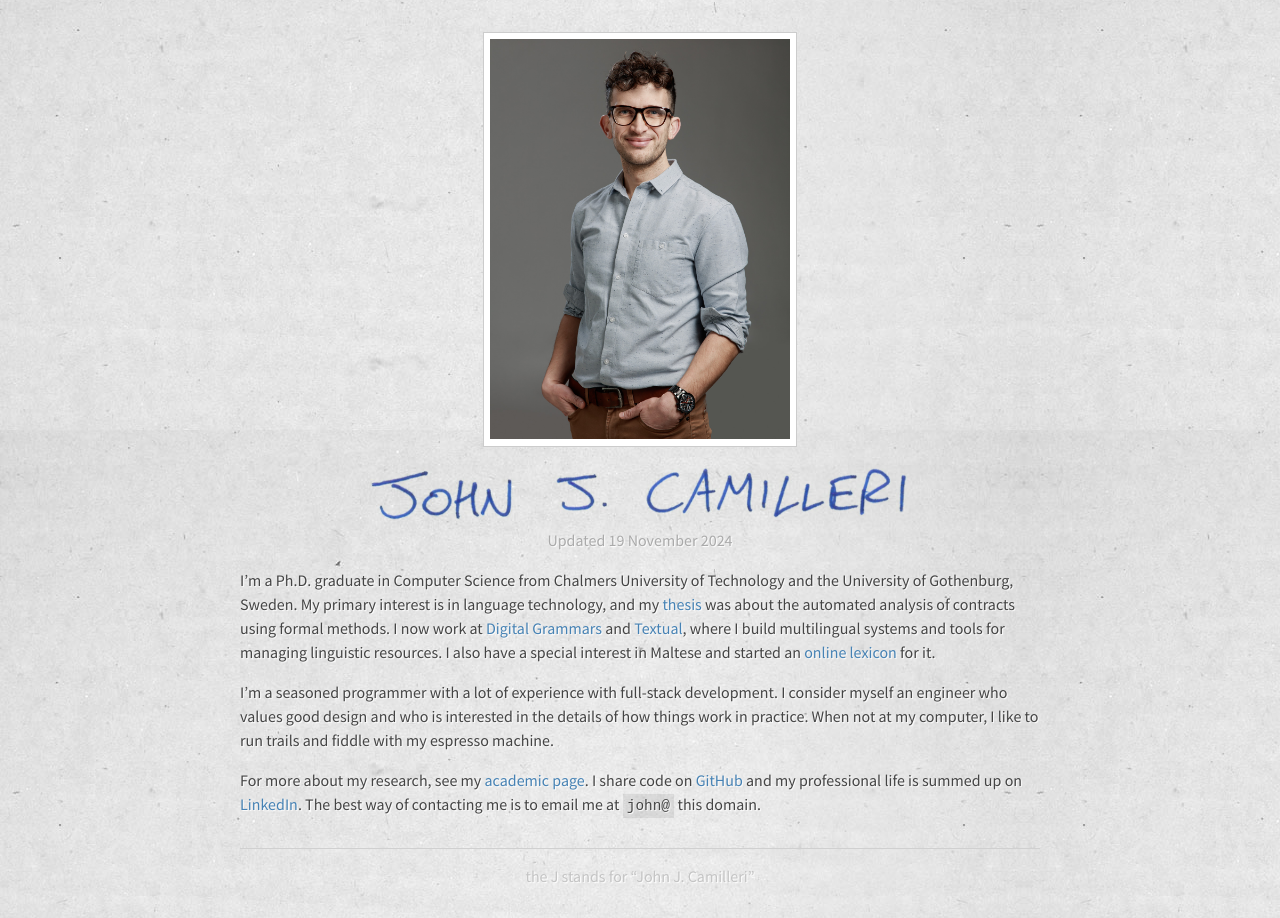
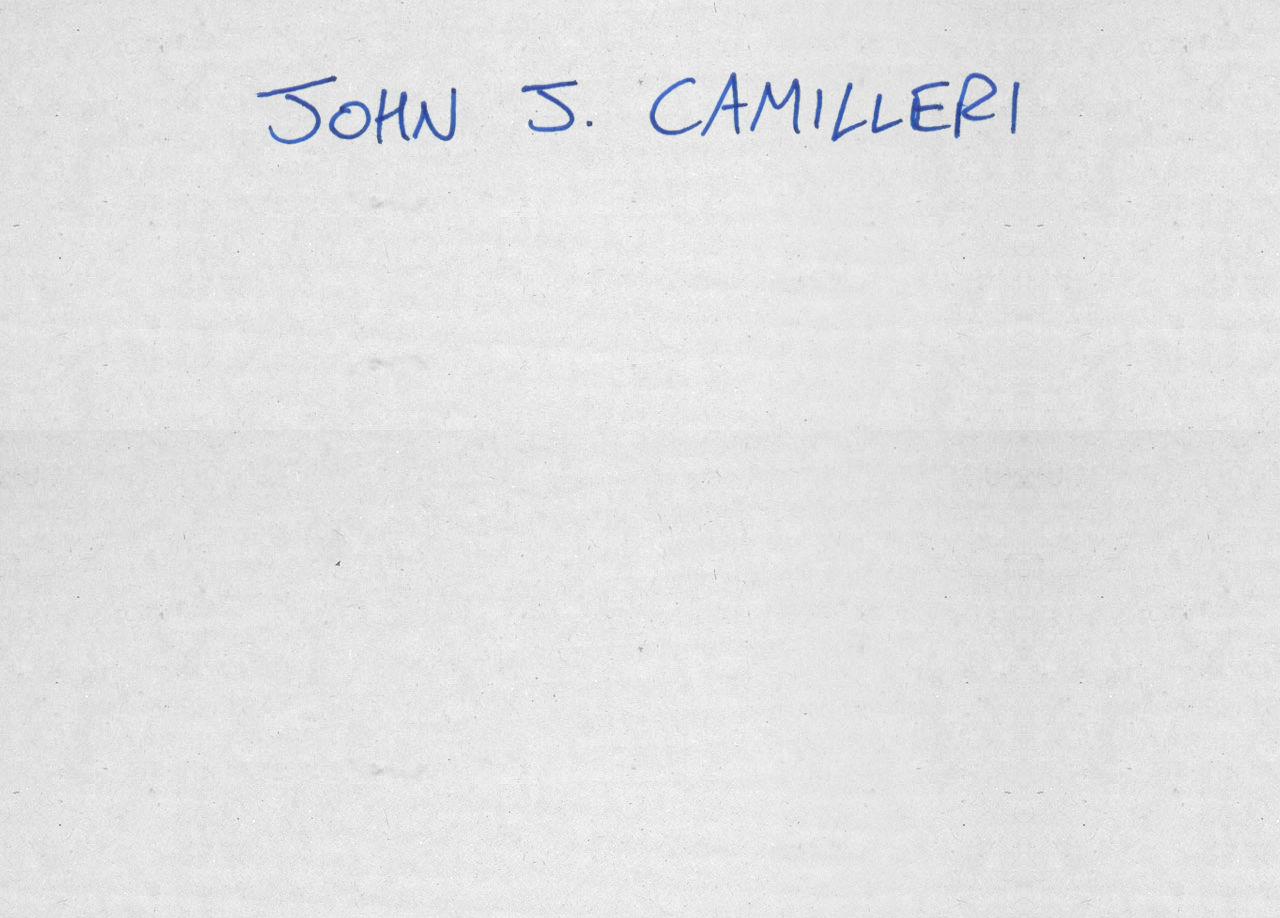
Before and after one commit to johnjcamilleri/johnjcamilleri.github.io, a Jekyll site: the page built from index.md, in a window 1280 px wide. Built offline with Jekyll 4.4.1, drawn with Linux system fonts in a browser that asks for light colours.

Commit message:
Make index minimal

```diff
--- a/index.md
+++ b/index.md
@@ -1,21 +1,5 @@
 ---
-layout: default
+layout: plain
 ---
 
-{: .updated}
-Updated {{ site.time | date: "%d %B %Y" }}
-
-I'm a Ph.D. graduate in Computer Science from Chalmers University of Technology and the University of Gothenburg, Sweden.
-My primary interest is in language technology, and my [thesis](http://hdl.handle.net/2077/53815) was about the automated analysis of contracts using formal methods.
-I now work at [Digital Grammars](https://www.digitalgrammars.com) and [Textual](https://textual.ai/),
-where I build multilingual systems and tools for managing linguistic resources.
-I also have a special interest in Maltese and started an [online lexicon](https://mlrs.research.um.edu.mt/resources/gabra/) for it.
-
-I'm a seasoned programmer with a lot of experience with full-stack development.
-I consider myself an engineer who values good design and who is interested in the details of how things work in practice.
-When not at my computer, I like to run trails and fiddle with my espresso machine.
-
-For more about my research, see my [academic page](academic/).
-I share code on [GitHub](https://github.com/johnjcamilleri)
-and my professional life is summed up on [LinkedIn](https://www.linkedin.com/in/johnjcamilleri/).
-The best way of contacting me is to email me at `john@` this domain.
+<img src="{{ site.baseurl }}/images/name.png" alt="John J. Camilleri" style="margin: 3em auto" />
```
Also changed, not shown: 1 other file.
